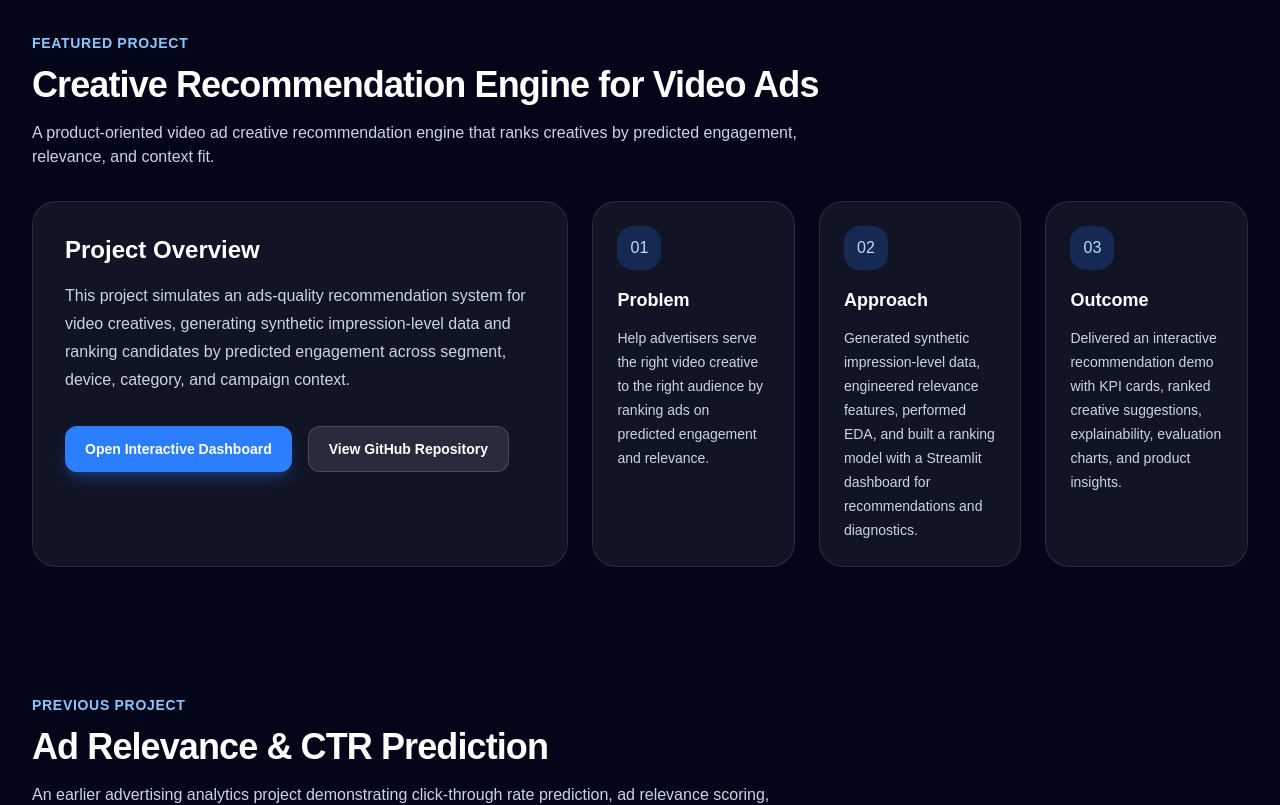
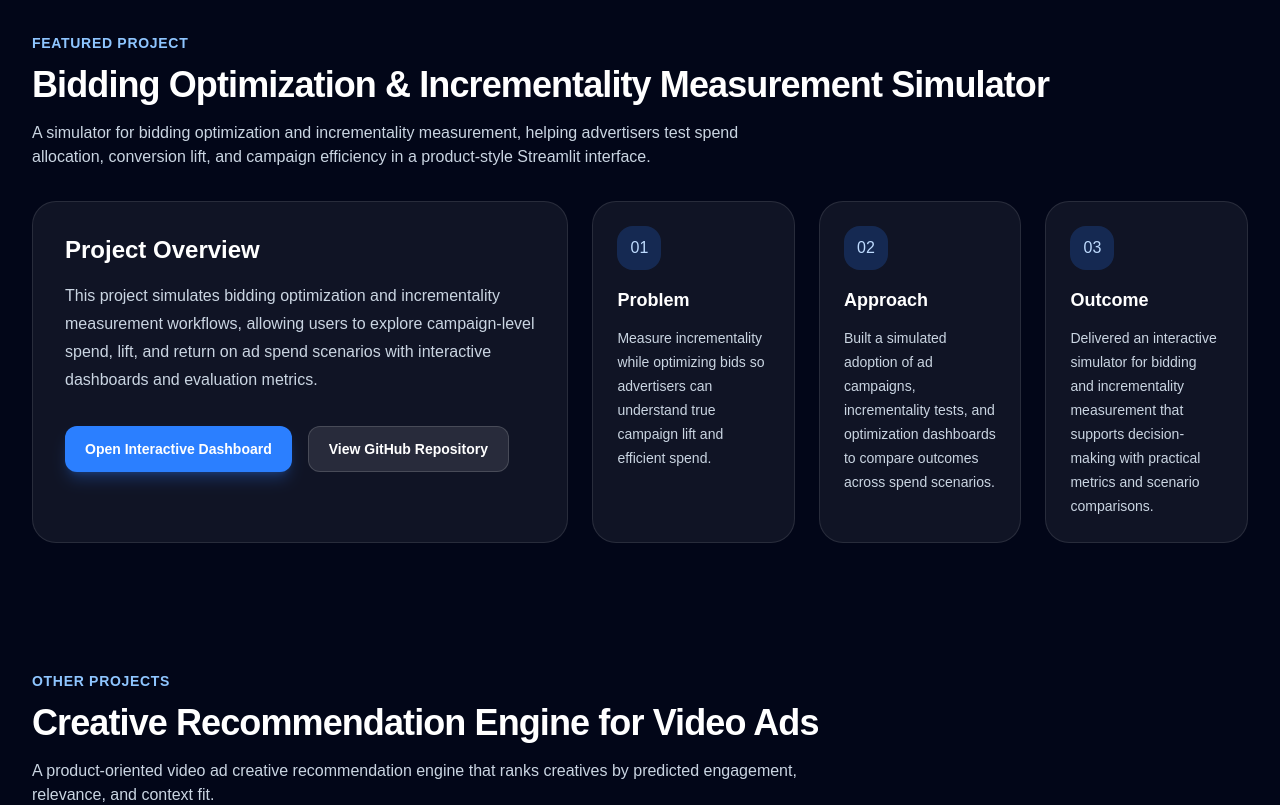
Before and after one commit to EhsanMehryaar/ehsan-portfolio, a Next.js app: page / in a window 1280 px wide. Shown: the part 1160-1965 px from the top of the page. Built offline with nearby package versions, Linux system fonts and the light colour scheme.

Commit message:
added Bidding Optimization & Incrementality Measur ement Simulator

```diff
--- a/app/page.tsx
+++ b/app/page.tsx
@@ -13,6 +13,12 @@ export default function Home() {
     url: "https://ad-relevance-ctr-prediction-a6cwqh6yt5ljqkret9wchb.streamlit.app?embedded=true",
     fullUrl: "https://ad-relevance-ctr-prediction-a6cwqh6yt5ljqkret9wchb.streamlit.app",
     title: "Ad Relevance CTR Prediction Dashboard",
+  };
+
+  const biddingOptimizationDashboard = {
+    url: "https://bidding-optimization-incrementality-measurement-simulator-nyjr.streamlit.app/?embedded=true",
+    fullUrl: "https://bidding-optimization-incrementality-measurement-simulator-nyjr.streamlit.app/",
+    title: "Bidding Optimization & Incrementality Measurement Simulator",
   };
 
   const [showDashboard, setShowDashboard] = useState(false);
@@ -98,6 +104,95 @@ export default function Home() {
             Featured Project
           </p>
           <h2 className="mt-3 text-4xl font-bold tracking-tight">
+            Bidding Optimization & Incrementality Measurement Simulator
+          </h2>
+          <p className="mt-4 max-w-3xl text-slate-300">
+            A simulator for bidding optimization and incrementality measurement,
+            helping advertisers test spend allocation, conversion lift, and
+            campaign efficiency in a product-style Streamlit interface.
+          </p>
+        </div>
+
+        <div className="grid gap-6 lg:grid-cols-[0.9fr_1.1fr]">
+          {/* Project Summary */}
+          <div className="rounded-3xl border border-white/10 bg-white/[0.06] p-8">
+            <h3 className="text-2xl font-bold">Project Overview</h3>
+
+            <p className="mt-4 leading-7 text-slate-300">
+              This project simulates bidding optimization and incrementality
+              measurement workflows, allowing users to explore campaign-level
+              spend, lift, and return on ad spend scenarios with interactive
+              dashboards and evaluation metrics.
+            </p>
+
+            <div className="mt-8 flex flex-wrap gap-4">
+              <button
+                onClick={() => {
+                  setDashboardInfo(biddingOptimizationDashboard);
+                  setShowDashboard(true);
+                }}
+                className="rounded-xl bg-blue-500 px-5 py-3 text-sm font-semibold text-white shadow-lg shadow-blue-500/25 transition hover:bg-blue-400"
+              >
+                Open Interactive Dashboard
+              </button>
+
+              <a
+                href="https://github.com/EhsanMehryaar/Bidding-Optimization-Incrementality-Measurement-Simulator"
+                target="_blank"
+                rel="noopener noreferrer"
+                className="rounded-xl border border-white/15 bg-white/10 px-5 py-3 text-sm font-semibold text-white transition hover:bg-white/15"
+              >
+                View GitHub Repository
+              </a>
+            </div>
+          </div>
+
+          {/* Problem Approach Outcome */}
+          <div className="grid gap-6 md:grid-cols-3">
+            <div className="rounded-3xl border border-white/10 bg-white/[0.06] p-6">
+              <div className="mb-4 flex h-11 w-11 items-center justify-center rounded-2xl bg-blue-500/20 text-blue-200">
+                01
+              </div>
+              <h4 className="text-lg font-semibold">Problem</h4>
+              <p className="mt-3 text-sm leading-6 text-slate-300">
+                Measure incrementality while optimizing bids so advertisers can
+                understand true campaign lift and efficient spend.
+              </p>
+            </div>
+
+            <div className="rounded-3xl border border-white/10 bg-white/[0.06] p-6">
+              <div className="mb-4 flex h-11 w-11 items-center justify-center rounded-2xl bg-blue-500/20 text-blue-200">
+                02
+              </div>
+              <h4 className="text-lg font-semibold">Approach</h4>
+              <p className="mt-3 text-sm leading-6 text-slate-300">
+                Built a simulated adoption of ad campaigns, incrementality tests,
+                and optimization dashboards to compare outcomes across spend
+                scenarios.
+              </p>
+            </div>
+
+            <div className="rounded-3xl border border-white/10 bg-white/[0.06] p-6">
+              <div className="mb-4 flex h-11 w-11 items-center justify-center rounded-2xl bg-blue-500/20 text-blue-200">
+                03
+              </div>
+              <h4 className="text-lg font-semibold">Outcome</h4>
+              <p className="mt-3 text-sm leading-6 text-slate-300">
+                Delivered an interactive simulator for bidding and incrementality
+                measurement that supports decision-making with practical metrics
+                and scenario comparisons.
+              </p>
+            </div>
+          </div>
+        </div>
+      </section>
+
+      <section className="mx-auto max-w-7xl px-6 py-16 lg:px-8">
+        <div className="mb-8">
+          <p className="text-sm font-semibold uppercase tracking-wider text-blue-300">
+            Other Projects
+          </p>
+          <h2 className="mt-3 text-4xl font-bold tracking-tight">
             Creative Recommendation Engine for Video Ads
           </h2>
           <p className="mt-4 max-w-3xl text-slate-300">
@@ -107,7 +202,6 @@ export default function Home() {
         </div>
 
         <div className="grid gap-6 lg:grid-cols-[0.9fr_1.1fr]">
-          {/* Project Summary */}
           <div className="rounded-3xl border border-white/10 bg-white/[0.06] p-8">
             <h3 className="text-2xl font-bold">Project Overview</h3>
 
@@ -140,7 +234,6 @@ export default function Home() {
             </div>
           </div>
 
-          {/* Problem Approach Outcome */}
           <div className="grid gap-6 md:grid-cols-3">
             <div className="rounded-3xl border border-white/10 bg-white/[0.06] p-6">
               <div className="mb-4 flex h-11 w-11 items-center justify-center rounded-2xl bg-blue-500/20 text-blue-200">
@@ -183,7 +276,7 @@ export default function Home() {
       <section className="mx-auto max-w-7xl px-6 py-16 lg:px-8">
         <div className="mb-8">
           <p className="text-sm font-semibold uppercase tracking-wider text-blue-300">
-            Previous Project
+            Other Project
           </p>
           <h2 className="mt-3 text-4xl font-bold tracking-tight">
             Ad Relevance & CTR Prediction
```
